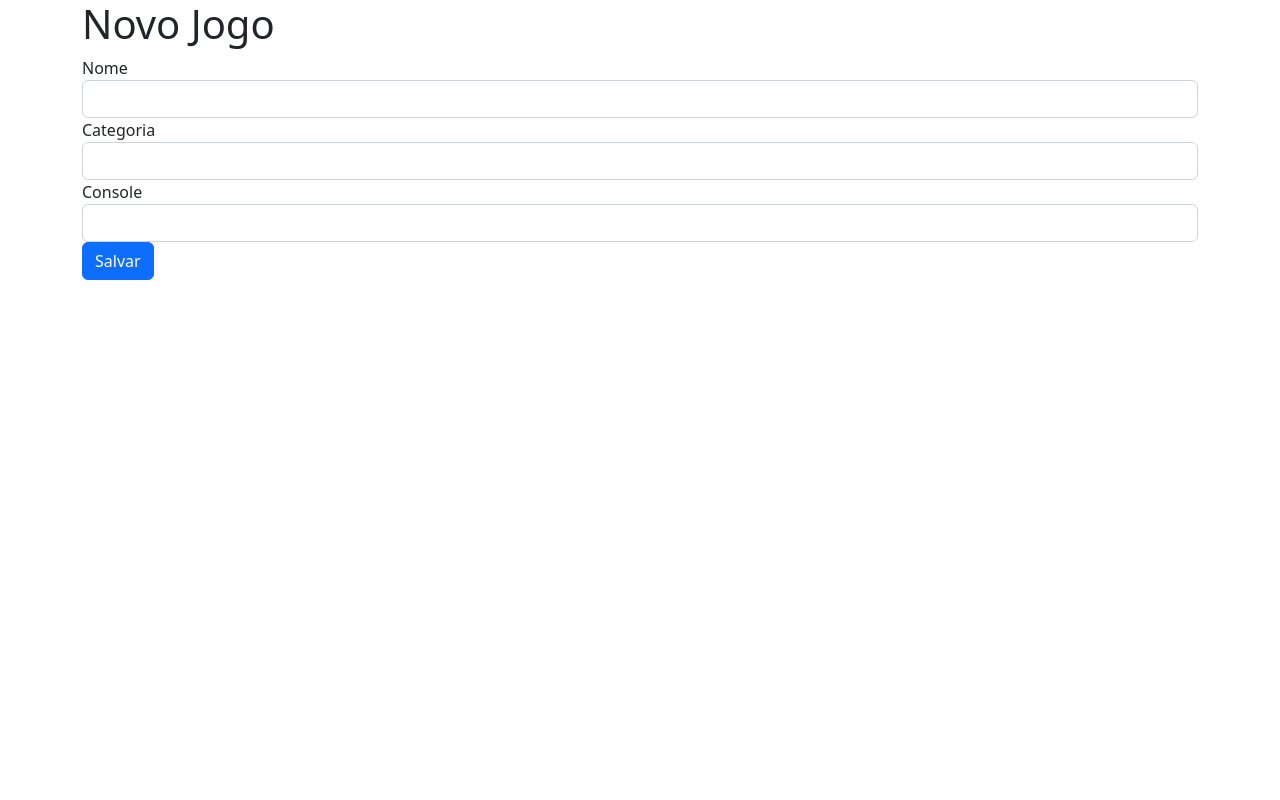
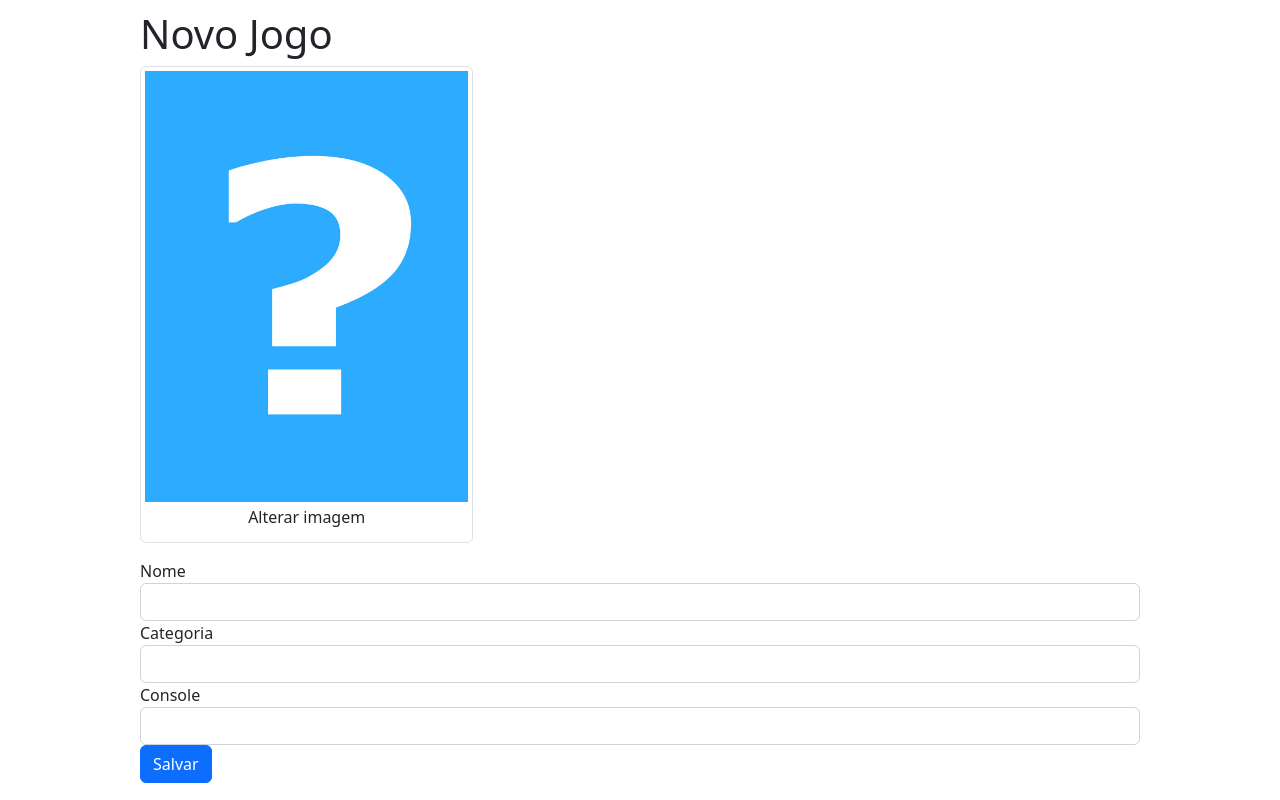
Before and after one commit to samuel-sanp/jogoteca-docker, a Flask app: page /new in a window 1280 px wide. Run offline with Flask 2, Linux system fonts and the light colour scheme; the visitor is signed in with stand-in values (Sample User, id 1); some libraries are stand-ins or nearby versions.

Commit message:
feat: add image in create image route #time 20min

```diff
--- a/config.py
+++ b/config.py
@@ -1,3 +1,5 @@
+import os
+
 SECRET_KEY = 'cookie_secret_key'
 SQLALCHEMY_DATABASE_URI = \
     '{SGBD}://{user}:{password}@{server}/{database}'.format(
@@ -7,3 +9,4 @@ SQLALCHEMY_DATABASE_URI = \
         server='127.0.0.1',
         database='jogoteca',
     )
+UPLOADS_PATH = os.path.dirname(os.path.abspath(__file__)) + '/uploads'
--- a/routes.py
+++ b/routes.py
@@ -1,4 +1,4 @@
-from flask import render_template, request, redirect, session, flash, url_for
+from flask import render_template, request, redirect, session, flash, url_for, send_from_directory
 from jogoteca import app, db
 from models import Games, Users
 
@@ -56,6 +56,10 @@ def create():
     db.session.add(new_game)
     db.session.commit()
 
+    image_file = request.files['image-file']
+    uploads_path = app.config['UPLOADS_PATH']
+    image_file.save(f'{uploads_path}/{new_game.id}-{image_file.filename}')
+
     return redirect(url_for('index'))
 
 
@@ -87,6 +91,16 @@ def update():
     return redirect(url_for('index'))
 
 
+@app.route('/remove/<int:id>')
+def remove(id):
+    if 'user_jogoteca' not in session or session['user_jogoteca'] is None:
+        return redirect(url_for('login', next_page=url_for('remove', id=id)))
+
+    Games.query.filter_by(id=id).delete()
+    db.session.commit()
+
+    flash('Jogo deletado com sucesso')
+    return redirect(url_for('index'))
 
 
 @app.route('/logout')
@@ -94,3 +108,8 @@ def logout():
     session['user_jogoteca'] = None
     flash('Logout efetuado com sucesso')
     return redirect(url_for('index'))
+
+
+@app.route('/uploads/<name>')
+def image(name):
+    return send_from_directory('uploads', name)
--- /dev/null
+++ b/static/app.css
@@ -0,0 +1,68 @@
+body {
+    padding-top: 10px;
+}
+
+.btn {
+    margin-bottom: 10px;
+}
+
+.container {
+    border-radius: 4px;
+    margin: auto;
+    width: 80%;
+}
+
+.little-container {
+    width: 40%;
+    margin: auto;
+}
+
+figcaption {
+    text-align: center;
+    margin: 3px auto;
+}
+
+.fileContainer {
+    overflow: hidden;
+    position: relative;
+}
+
+.fileContainer [type=file] {
+    cursor: pointer;
+    display: block;
+    font-size: 999px;
+    filter: alpha(opacity=0);
+    min-height: 100%;
+    min-width: 100%;
+    opacity: 0;
+    position: absolute;
+    right: 0;
+    text-align: right;
+    top: 0;
+}
+
+td {
+    text-align: center;
+}
+
+.formularioJogo {
+    display: flex;
+}
+
+.formularioImagem {
+    margin-right: 16px
+}
+
+.buttons {
+    margin-top: 16px
+}
+
+.inputBox {
+    width: 700px;
+}
+
+.inputsJogo {
+    width: 100%;
+    margin-left: 1em;
+    margin-bottom: 1em;
+}
--- a/templates/list.html
+++ b/templates/list.html
@@ -5,6 +5,7 @@
     <th>Name</th>
     <th>Category</th>
     <th>Console</th>
+    <th></th>
     <th></th>
     </thead>
     <tbody>
@@ -14,6 +15,7 @@
                 <td>{{ game.category }}</td>
                 <td>{{ game.console }}</td>
                 <td><a href="{{ url_for('edit', id=game.id) }}" >Editar</a></td>
+                <td><a href="{{ url_for('remove', id=game.id) }}" >Remover</a></td>
             </tr>
         {% endfor %}
     </tbody>
--- a/templates/new.html
+++ b/templates/new.html
@@ -1,7 +1,16 @@
 {% extends "template.html" %}
 {% block content %}
-<form action="{{ url_for('create') }}" method="post">
+<form action="{{ url_for('create') }}" method="post" enctype="multipart/form-data">
     <fieldset>
+      <figure class="img-thumbnail col-md-4">
+        <img src="{{ url_for('image', name='capa_padrao.jpg') }}" class="img-fluid">
+        <figcaption>
+          <label class="fileContainer">
+            Alterar imagem
+            <input type="file" name="image-file" accept=".jpg" />
+          </label>
+        </figcaption>
+      </figure>
       <div class="form-group">
         <label for="nome">Nome</label>
         <input type="text" id="nome" name="name" class="form-control">
--- a/templates/template.html
+++ b/templates/template.html
@@ -5,6 +5,7 @@
     <meta name="viewport" content="width=device-width, initial-scale=1">
     <title>Jogoteca</title>
     <link href="{{ url_for('static', filename='bootstrap.css') }}" rel="stylesheet">
+    <link href="{{ url_for('static', filename='app.css') }}" rel="stylesheet">
 </head>
 <body>
     <div class="container">
```
Also changed, not shown: uploads/13-crash.jpeg (added), uploads/capa_padrao.jpg (added).
